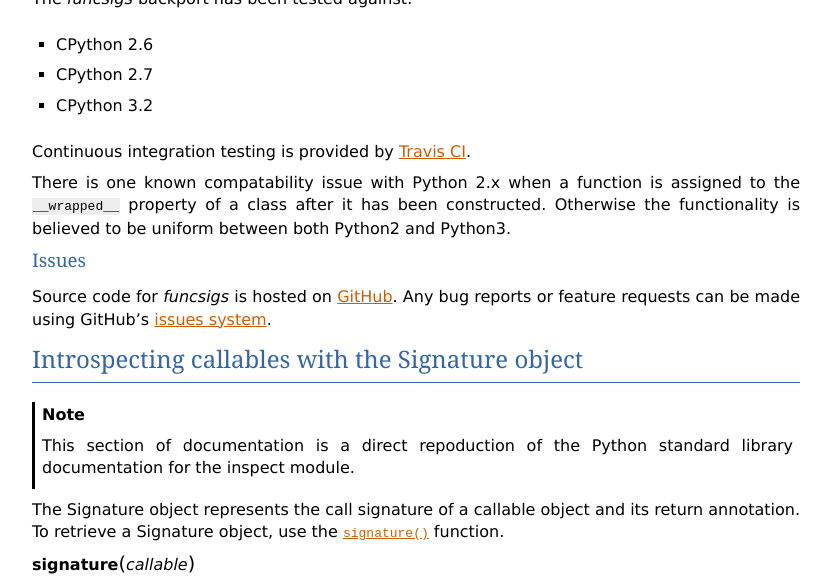
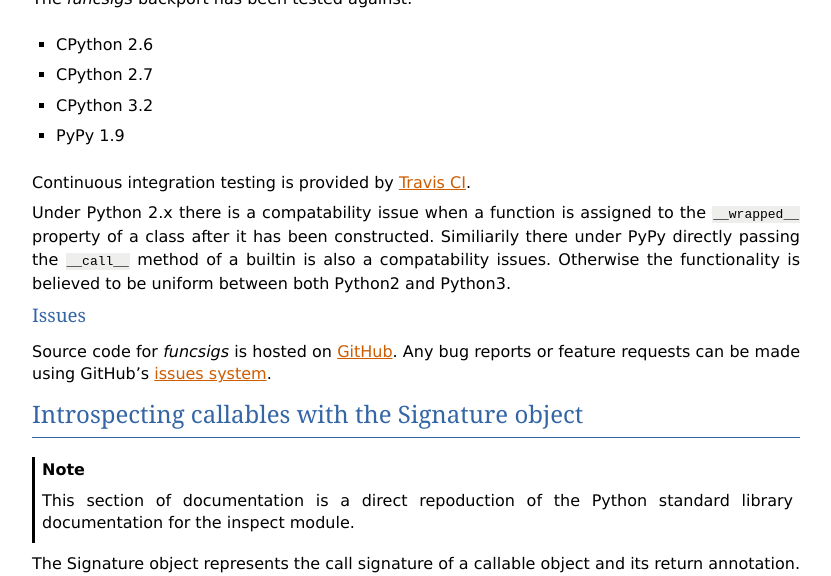
Before and after one commit to aliles/funcsigs, a Sphinx documentation site: the page built from docs/index.rst, in a window 1280 px wide and 900 px high, cut to the strip 324-900 px from the top of the window. Shown: the whole strip, without its empty margins (48-879 px from the left). Built offline with Sphinx 7.4.7, drawn with Linux system fonts in a browser that asks for light colours.

Commit message:
Update documentation with PyPy compatability
Adds details of testing and compatability with PyPy to the README and
proejct documentation.

```diff
--- a/docs/index.rst
+++ b/docs/index.rst
@@ -24,13 +24,15 @@ The *funcsigs* backport has been tested against:
 * CPython 2.6
 * CPython 2.7
 * CPython 3.2
+* PyPy 1.9
 
 Continuous integration testing is provided by `Travis CI`_.
 
-There is one known compatability issue with Python 2.x when a function is
-assigned to the ``__wrapped__`` property of a class after it has been
-constructed. Otherwise the functionality is believed to be uniform between both
-Python2 and Python3.
+Under Python 2.x there is a compatability issue when a function is assigned to
+the ``__wrapped__`` property of a class after it has been constructed.
+Similiarily there under PyPy directly passing the ``__call__`` method of a
+builtin is also a compatability issues.  Otherwise the functionality is
+believed to be uniform between both Python2 and Python3.
 
 .. _Travis CI: http://travis-ci.org/
 
```
Also changed, not shown: README.rst (+6 -4 lines).
